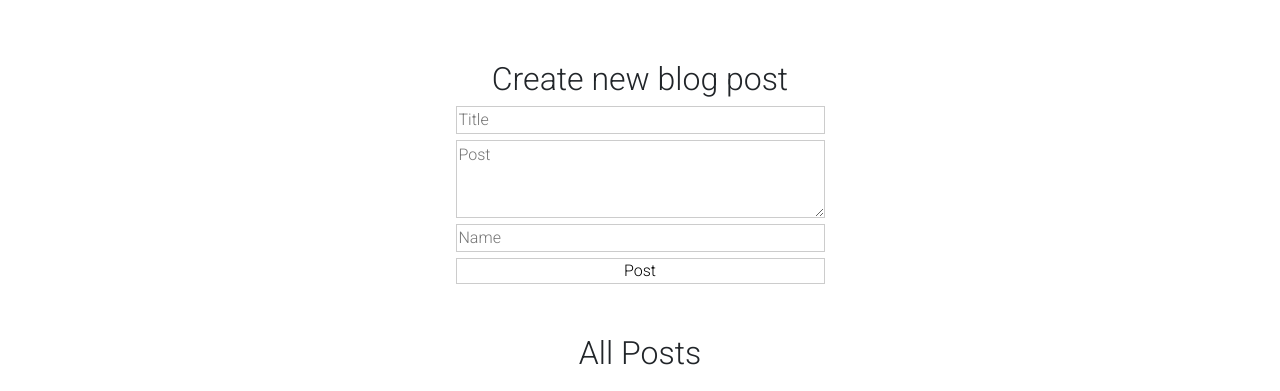
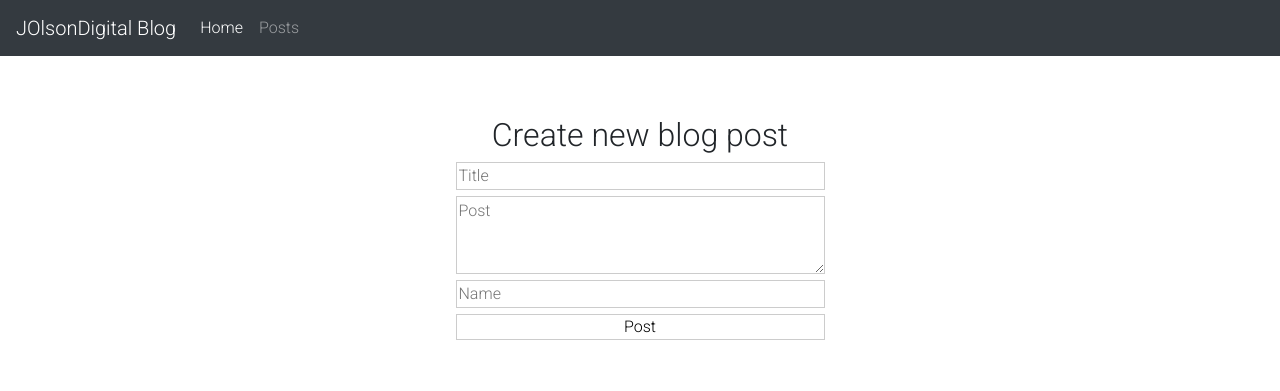
Before and after one commit to 8BitJustin/cp-flask-tutorial-01, a Flask app: page /posts in a window 1280 px wide. Shown: the top 391 px of the page. Run offline with Flask 2, Linux system fonts and the light colour scheme; data comes from the database, SQL or seed files in the repository; some libraries are stand-ins or nearby versions.

Commit message:
Added navbar to base.html. Customized so links work. Removed container div from index.html and moved to base.html.

```diff
--- a/templates/base.html
+++ b/templates/base.html
@@ -14,7 +14,27 @@
     {% block head %}{% endblock %}
 </head>
 <body>
+<nav class="navbar navbar-expand-md navbar-dark bg-dark">
+  <a class="navbar-brand" href="/">JOlsonDigital Blog</a>
+  <button class="navbar-toggler" type="button" data-toggle="collapse" data-target="#navbarsExample04" aria-controls="navbarsExample04" aria-expanded="false" aria-label="Toggle navigation">
+    <span class="navbar-toggler-icon"></span>
+  </button>
+
+  <div class="collapse navbar-collapse" id="navbarsExample04">
+    <ul class="navbar-nav mr-auto">
+      <li class="nav-item active">
+        <a class="nav-link" href="/">Home <span class="sr-only">(current)
+        </span></a>
+      </li>
+      <li class="nav-item">
+        <a class="nav-link" href="/posts">Posts</a>
+      </li>
+    </ul>
+  </div>
+</nav>
+<div class="container">
     {% block body %}{% endblock %}
+</div>
     <!--  Bootstrap JS  -->
     <script src="https://stackpath.bootstrapcdn.com/bootstrap/4.5.0/js/bootstrap.min.js" integrity="sha384-OgVRvuATP1z7JjHLkuOU7Xw704+h835Lr+6QL9UvYjZE3Ipu6Tp75j7Bh/kR0JKI" crossorigin="anonymous"></script>
 </body>
--- a/templates/posts.html
+++ b/templates/posts.html
@@ -5,7 +5,6 @@
 {% endblock %}
 
 {% block body %}
-<div class="container">
 <div class="create_post_div">
     <h2 class="create_post_header">Create new blog post</h2>
     <div class="create_post_form">
@@ -52,5 +51,4 @@
         {% endfor %}
 </div>
 {% endif %}
-</div>
 {% endblock %}
```
Lines whose indentation alone changed are shown as unchanged.
